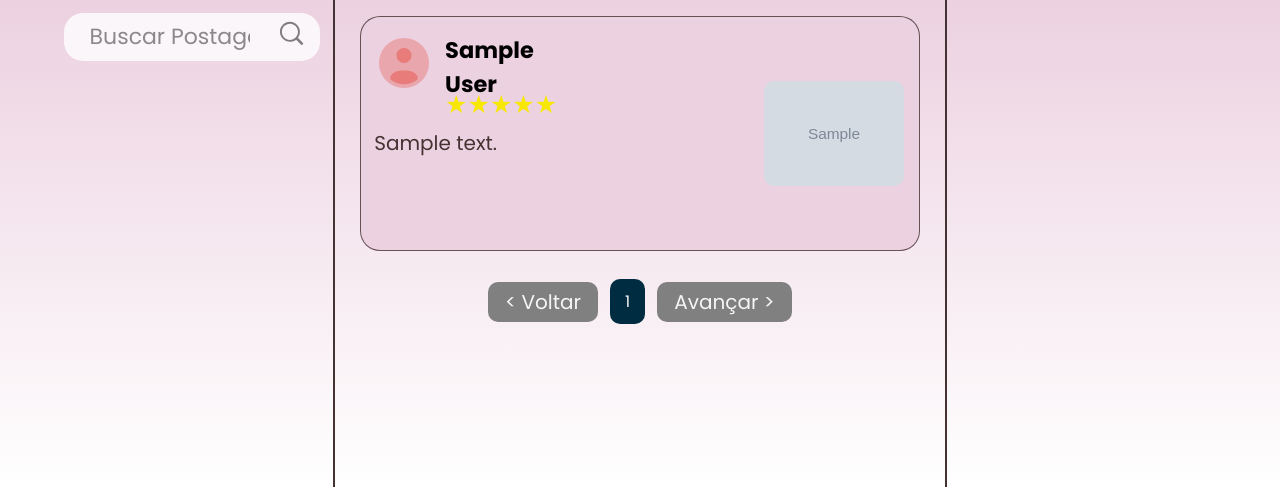
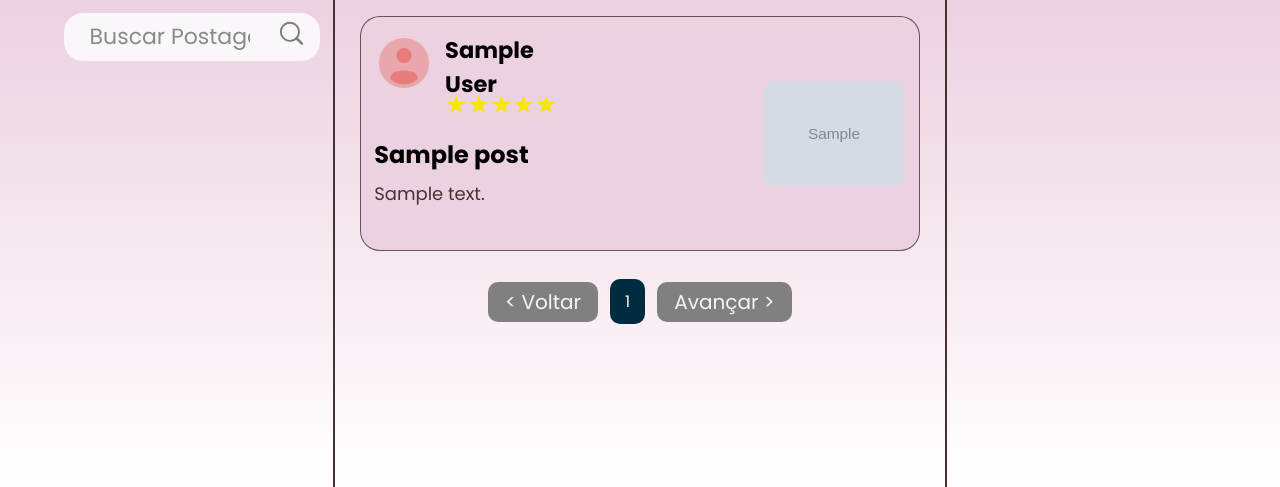
Before and after one commit to emmanueln4ssif/layout-trainee-2024.1, a PHP site: page /publicacoes in a window 1280 px wide. Shown: the part 70-557 px from the top of the page. Run offline with PHP 8.4, Linux system fonts and the light colour scheme; tables that the repository leaves empty or names only in its code hold one stand-in row (values such as "Sample post"); grey boxes marked "Sample" are stand-in pictures.

Commit message:
Adiciona titulo à lista de posts

```diff
--- a/app/views/site/lista-de-posts.view.php
+++ b/app/views/site/lista-de-posts.view.php
@@ -56,6 +56,16 @@
                             </div>
                         </div>
                     </div>
+                        <div class="titulo-do-post">
+                            <h3><?php
+                            if (mb_strlen($post->titulo_post) > 50) {
+                                $post->titulo_post = mb_substr($post->titulo_post, 0, 50) . '...';
+                                echo $post->titulo_post;
+                            }
+                            else
+                                echo $post->titulo_post;
+                            ?></h3>
+                        </div>
                     <div class="digitado">
                         <?php
                         if (mb_strlen($post->review) > 220) {
--- a/public/css/lista.css
+++ b/public/css/lista.css
@@ -24,7 +24,7 @@ main {
 
 .review {
     word-break: break-all;
-    font-size: 20px;
+    font-size: 18px;
     color: #453232;
 }
 
@@ -127,6 +127,14 @@ main {
     padding: 0.3vw 1vw 1vw 1vw;
     height: auto;
     width: 80;
+}
+
+.titulo-do-post{
+    padding: 1vw 0 0.6vh 1vw;
+}
+
+.titulo-do-post>h3{
+    font-size: 3vh;
 }
 
 .usuario {
```
